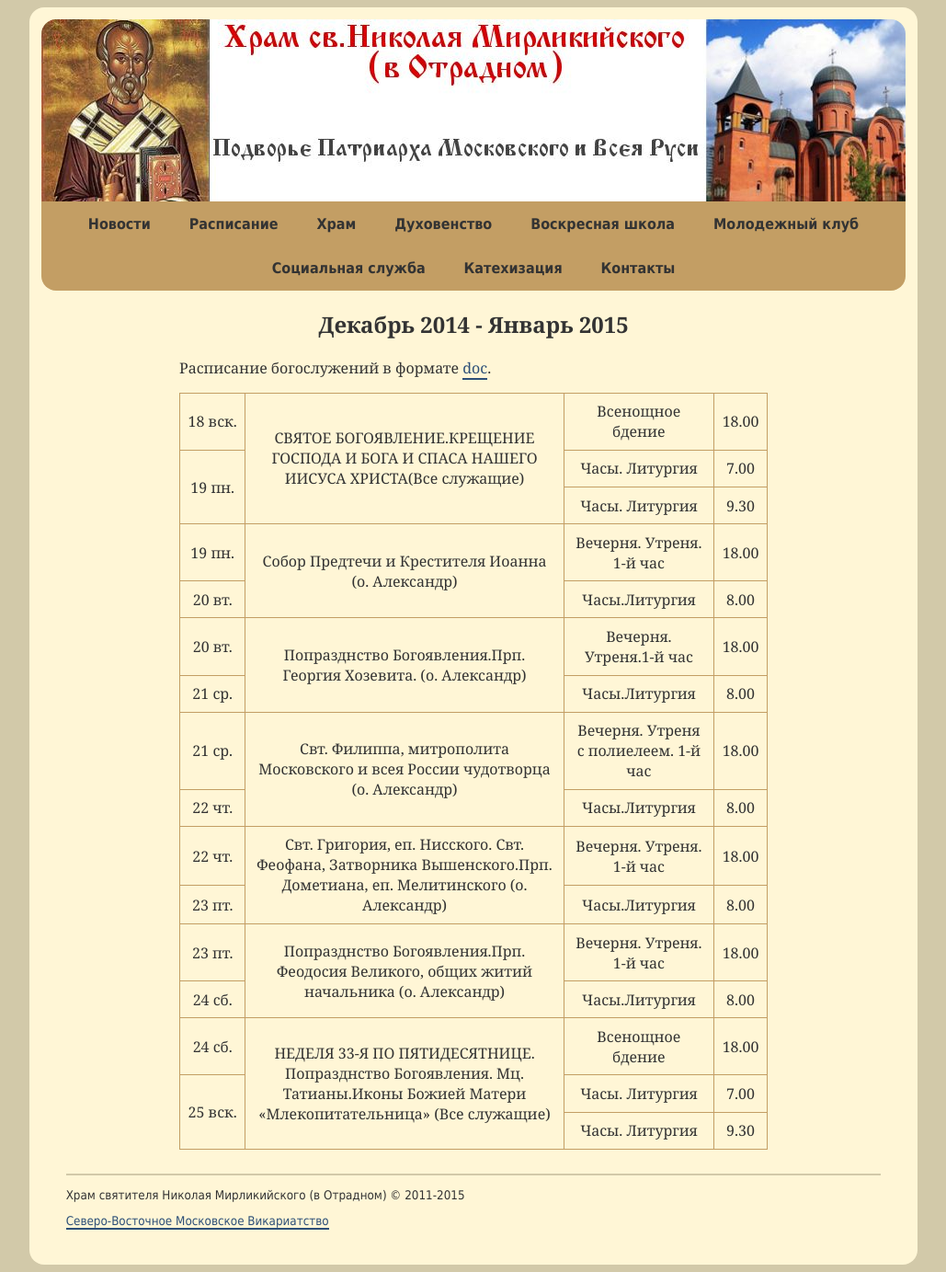
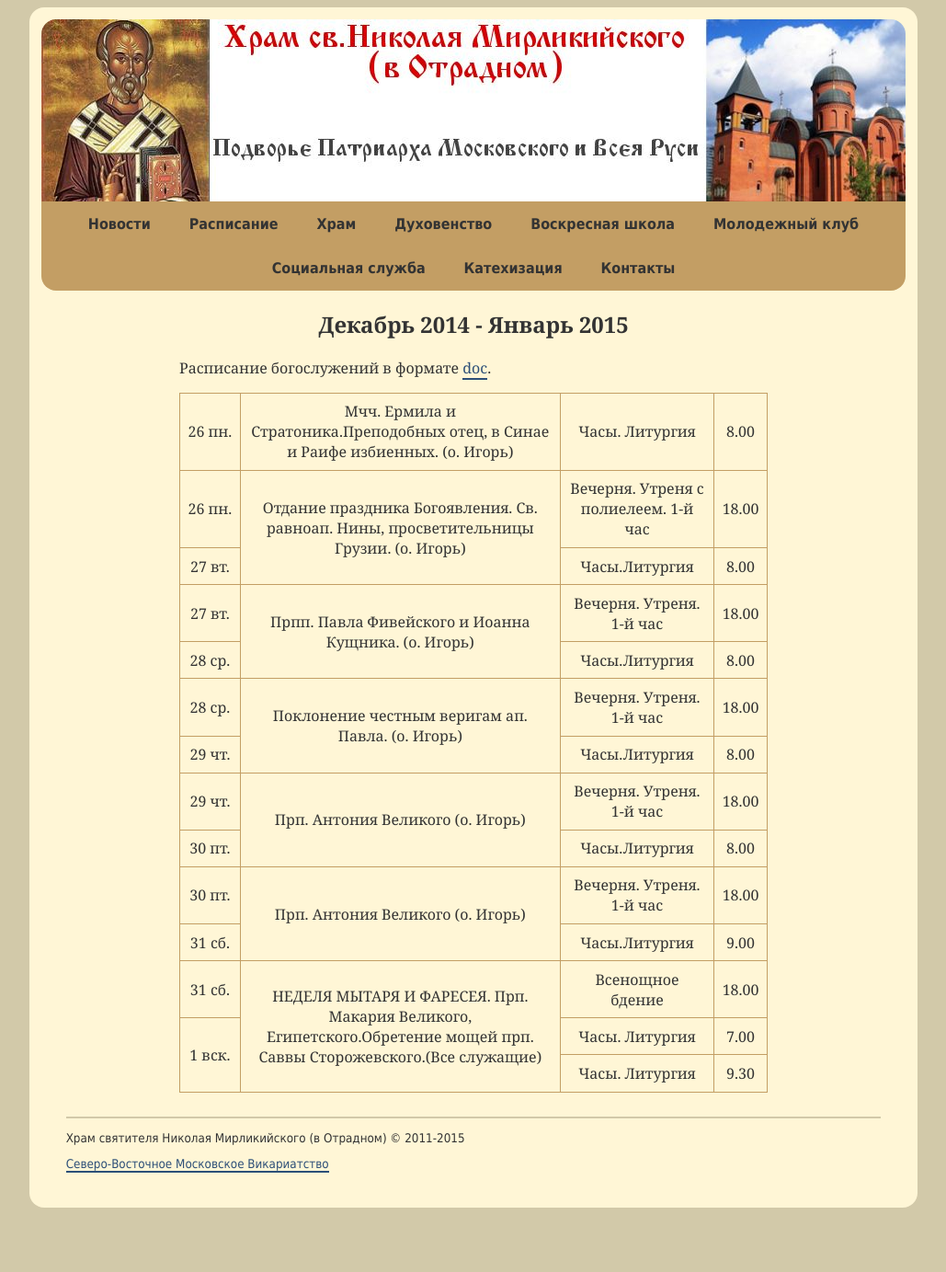
Before and after one commit to hramotradnoe/hramotradnoe.github.io, a Jekyll site: the page built from schedule/index.html, in a window 1280 px wide. Shown: the whole page at 92% size, without its empty margins (125-1154 px from the left). Built offline with Jekyll 4.4.1, drawn with Linux system fonts in a browser that asks for light colours; after the commit the page ends 1321 px from its top, so only the background shows below that.

Commit message:
обновлено расписание на январь 2015

```diff
--- a/_data/schedule.yml
+++ b/_data/schedule.yml
@@ -1,65 +1,59 @@
 period: Декабрь 2014 - Январь 2015
 link: https://docs.google.com/document/d/13yASyJdYHNgL5cfZJeEM1HtFWD7qhlx_c691ZjuDGuM/
 timetable:
-  - description : "СВЯТОЕ БОГОЯВЛЕНИЕ.КРЕЩЕНИЕ ГОСПОДА И БОГА И СПАСА НАШЕГО ИИСУСА ХРИСТА(Все служащие)"
+  - description : "Мчч. Ермила и Стратоника.Преподобных отец, в Синае и Раифе избиенных. (о. Игорь)"
     services    :
-      - day   : 18&nbsp;вск.
+      - day   : 26&nbsp;пн.
+        time  : '8.00'
+        title : Часы. Литургия
+  - description : "Отдание праздника Богоявления. Св. равноап. Нины, просветительницы Грузии. (о. Игорь)"
+    services    :
+      - day   : 26&nbsp;пн.
+        time  : '18.00'
+        title : Вечерня. Утреня с полиелеем. 1-й час
+      - day   : 27&nbsp;вт.
+        time  : '8.00'
+        title : Часы.Литургия
+  - description : "Прпп. Павла Фивейского и Иоанна Кущника. (о. Игорь)"
+    services    :
+      - day   : 27&nbsp;вт.
+        time  : '18.00'
+        title : Вечерня. Утреня. 1-й час
+      - day   : 28&nbsp;ср.
+        time  : '8.00'
+        title : Часы.Литургия
+  - description : "Поклонение честным веригам ап. Павла. (о. Игорь)"
+    services    :
+      - day   : 28&nbsp;ср.
+        time  : '18.00'
+        title : Вечерня. Утреня. 1-й час
+      - day   : 29&nbsp;чт.
+        time  : '8.00'
+        title : Часы.Литургия
+  - description : "Прп. Антония Великого (о. Игорь)"
+    services    :
+      - day   : 29&nbsp;чт.
+        time  : '18.00'
+        title : Вечерня. Утреня. 1-й час
+      - day   : 30&nbsp;пт.
+        time  : '8.00'
+        title : Часы.Литургия
+  - description : "Прп. Антония Великого (о. Игорь)"
+    services    :
+      - day   : 30&nbsp;пт.
+        time  : '18.00'
+        title : Вечерня. Утреня. 1-й час
+      - day   : 31&nbsp;сб.
+        time  : '9.00'
+        title : Часы.Литургия
+  - description : "НЕДЕЛЯ МЫТАРЯ И ФАРЕСЕЯ. Прп. Макария Великого, Египетского.Обретение мощей прп. Саввы Сторожевского.(Все служащие)"
+    services    :
+      - day   : 31&nbsp;сб.
         time  : '18.00'
         title : Всенощное бдение
-      - day   : 19&nbsp;пн.
+      - day   : 1&nbsp;вск.
         time  : '7.00'
         title : Часы. Литургия
-      - day   : 19&nbsp;пн.
+      - day   : 1&nbsp;вск.
         time  : '9.30'
         title : Часы. Литургия
-  - description : "Собор Предтечи и Крестителя Иоанна (о. Александр)"
-    services    :
-      - day   : 19&nbsp;пн.
-        time  : '18.00'
-        title : Вечерня. Утреня. 1-й час
-      - day   : 20&nbsp;вт.
-        time  : '8.00'
-        title : Часы.Литургия
-  - description : "Попразднство Богоявления.Прп. Георгия Хозевита. (о. Александр)"
-    services    :
-      - day   : 20&nbsp;вт.
-        time  : '18.00'
-        title : Вечерня. Утреня.1-й час
-      - day   : 21&nbsp;ср.
-        time  : '8.00'
-        title : Часы.Литургия
-  - description : "Свт. Филиппа, митрополита Московского и всея России чудотворца (о. Александр)"
-    services    :
-      - day   : 21&nbsp;ср.
-        time  : '18.00'
-        title : Вечерня. Утреня с полиелеем. 1-й час
-      - day   : 22&nbsp;чт.
-        time  : '8.00'
-        title : Часы.Литургия
-  - description : "Свт. Григория, еп. Нисского. Свт. Феофана, Затворника Вышенского.Прп. Дометиана, еп. Мелитинского (о. Александр)"
-    services    :
-      - day   : 22&nbsp;чт.
-        time  : '18.00'
-        title : Вечерня. Утреня. 1-й час
-      - day   : 23&nbsp;пт.
-        time  : '8.00'
-        title : Часы.Литургия
-  - description : "Попразднство Богоявления.Прп. Феодосия Великого, общих житий начальника (о. Александр)"
-    services    :
-      - day   : 23&nbsp;пт.
-        time  : '18.00'
-        title : Вечерня. Утреня. 1-й час
-      - day   : 24&nbsp;сб.
-        time  : '8.00'
-        title : Часы.Литургия
-  - description : "НЕДЕЛЯ 33-Я ПО ПЯТИДЕСЯТНИЦЕ. Попразднство Богоявления. Мц. Татианы.Иконы Божией Матери «Млекопитательница» (Все служащие)"
-    services    :
-      - day   : 24&nbsp;сб.
-        time  : '18.00'
-        title : Всенощное бдение
-      - day   : 25&nbsp;вск.
-        time  : '7.00'
-        title : Часы. Литургия
-      - day   : 25&nbsp;вск.
-        time  : '9.30'
-        title : Часы. Литургия
```
